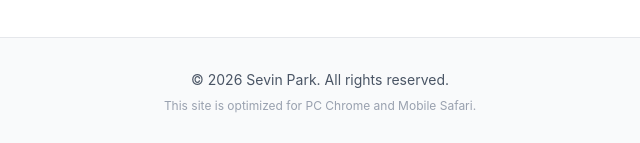
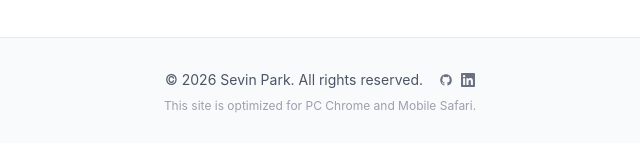
Before and after one commit to sevineleven/portfolio, a Next.js app: page /en in a window 1280 px wide. Shown: the part 4528-4671 px from the top of the page, without its empty margins (320-960 px from the left). Built offline with nearby package versions, Linux system fonts and the light colour scheme.

Commit message:
feat: Footer에 GitHub/LinkedIn 소셜 아이콘 추가
- 작은 크기의 GitHub, LinkedIn 아이콘 추가
- 클릭 가능한 하이퍼링크 구현
- hover 효과 및 다크모드 지원

```diff
--- a/components/layout/Footer.tsx
+++ b/components/layout/Footer.tsx
@@ -15,9 +15,49 @@
     <footer className="border-t border-gray-200 bg-gray-50 py-6 md:py-8 dark:border-slate-800 dark:bg-transparent">
       <Container>
         <div className="text-center space-y-2">
-          <div className="text-sm text-gray-600 dark:text-white">
-            © {currentYear} {personalInfo.nameEn}.{" "}
-            {t("footer.rights") || "All rights reserved."}
+          <div className="flex items-center justify-center gap-4">
+            <div className="text-sm text-gray-600 dark:text-white">
+              © {currentYear} {personalInfo.nameEn}.{" "}
+              {t("footer.rights") || "All rights reserved."}
+            </div>
+            <div className="flex items-center gap-2">
+              <a
+                href={personalInfo.github}
+                target="_blank"
+                rel="noopener noreferrer"
+                className="text-gray-500 hover:text-gray-700 dark:text-gray-400 dark:hover:text-gray-200 transition-colors duration-200"
+                aria-label="GitHub"
+              >
+                <svg
+                  className="h-3.5 w-3.5"
+                  fill="currentColor"
+                  viewBox="0 0 24 24"
+                  aria-hidden="true"
+                >
+                  <path
+                    fillRule="evenodd"
+                    d="M12 2C6.477 2 2 6.484 2 12.017c0 4.425 2.865 8.18 6.839 9.504.5.092.682-.217.682-.483 0-.237-.008-.868-.013-1.703-2.782.605-3.369-1.343-3.369-1.343-.454-1.158-1.11-1.466-1.11-1.466-.908-.62.069-.608.069-.608 1.003.07 1.531 1.032 1.531 1.032.892 1.53 2.341 1.088 2.91.832.092-.647.35-1.088.636-1.338-2.22-.253-4.555-1.113-4.555-4.951 0-1.093.39-1.988 1.029-2.688-.103-.253-.446-1.272.098-2.65 0 0 .84-.27 2.75 1.026A9.564 9.564 0 0112 6.844c.85.004 1.705.115 2.504.337 1.909-1.296 2.747-1.027 2.747-1.027.546 1.379.202 2.398.1 2.651.64.7 1.028 1.595 1.028 2.688 0 3.848-2.339 4.695-4.566 4.943.359.309.678.92.678 1.855 0 1.338-.012 2.419-.012 2.747 0 .268.18.58.688.482A10.019 10.019 0 0022 12.017C22 6.484 17.522 2 12 2z"
+                    clipRule="evenodd"
+                  />
+                </svg>
+              </a>
+              <a
+                href={personalInfo.linkedin}
+                target="_blank"
+                rel="noopener noreferrer"
+                className="text-gray-500 hover:text-gray-700 dark:text-gray-400 dark:hover:text-gray-200 transition-colors duration-200"
+                aria-label="LinkedIn"
+              >
+                <svg
+                  className="h-3.5 w-3.5"
+                  fill="currentColor"
+                  viewBox="0 0 24 24"
+                  aria-hidden="true"
+                >
+                  <path d="M20.447 20.452h-3.554v-5.569c0-1.328-.027-3.037-1.852-3.037-1.853 0-2.136 1.445-2.136 2.939v5.667H9.351V9h3.414v1.561h.046c.477-.9 1.637-1.85 3.37-1.85 3.601 0 4.267 2.37 4.267 5.455v6.286zM5.337 7.433c-1.144 0-2.063-.926-2.063-2.065 0-1.138.92-2.063 2.063-2.063 1.14 0 2.064.925 2.064 2.063 0 1.139-.925 2.065-2.064 2.065zm1.782 13.019H3.555V9h3.564v11.452zM22.225 0H1.771C.792 0 0 .774 0 1.729v20.542C0 23.227.792 24 1.771 24h20.451C23.2 24 24 23.227 24 22.271V1.729C24 .774 23.2 0 22.222 0h.003z" />
+                </svg>
+              </a>
+            </div>
           </div>
           <div className="text-xs text-gray-400 dark:text-gray-500">
             {t("footer.browserOptimization") || "This site is optimized for PC Chrome and Safari browsers."}
```
